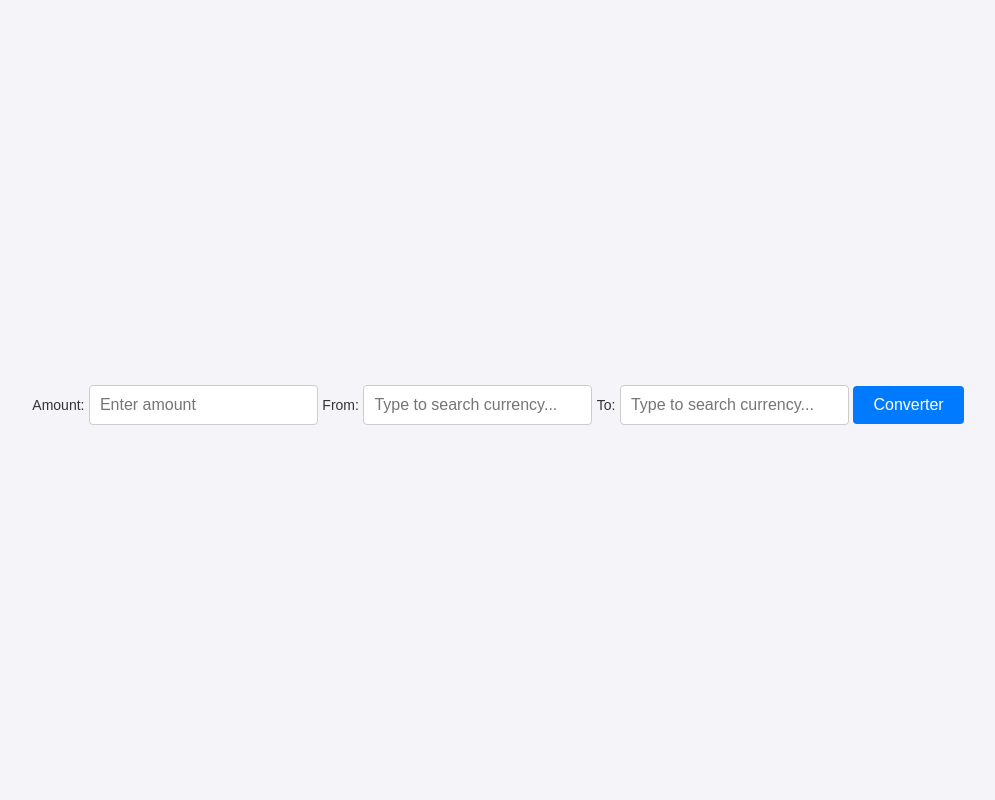
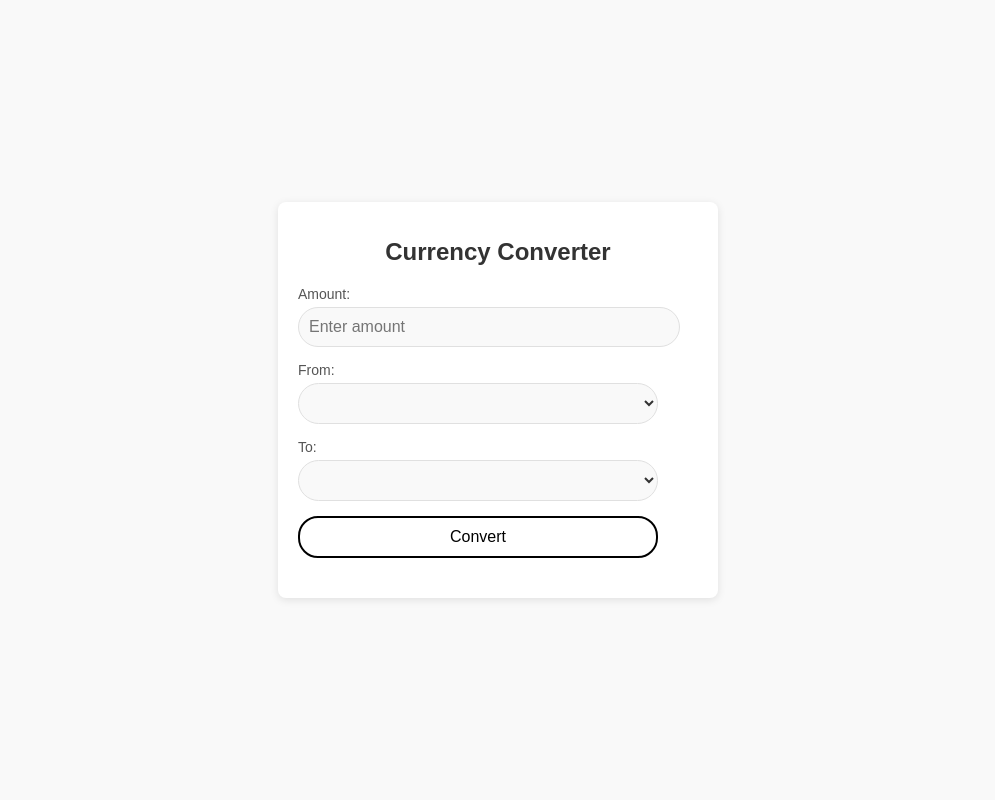
Before and after one commit to bsdjng/XChangePro, a PHP site: page /views/converter.html in a window 1280 px wide. Shown: the whole page, without its empty margins (142-1137 px from the left). Run offline with PHP 8.4, Linux system fonts and the light colour scheme; lists and menus that the app fills with data are empty.

Commit message:
Converter Met button die werkt
Alleen even kijken als we hem op de index plaatsen dat de layout ook goed erin psat.

```diff
--- a/assets/css/converter.css
+++ b/assets/css/converter.css
@@ -1,90 +1,107 @@
 body {
   font-family: Arial, sans-serif;
+  background-color: #f9f9f9;
+  margin: 0;
+  padding: 0;
+}
+
+.container {
   display: flex;
   justify-content: center;
   align-items: center;
-  height: 100vh;
-  margin: 0;
-  background-color: #f4f4f9;
+  min-height: 100vh;
 }
 
-.input-container {
-  width: 300px;
-  display: flex;
-  flex-direction: column;
-  gap: 10px;
+.card {
   background: #ffffff;
   padding: 20px;
   border-radius: 8px;
-  box-shadow: 0 4px 6px rgba(0, 0, 0, 0.1);
-  position: relative; /* Voor relatieve positionering van de dropdowns */
+  box-shadow: 0 2px 8px rgba(0, 0, 0, 0.1);
+  max-width: 400px;
+  width: 100%;
+}
+
+h1 {
+  font-size: 24px;
+  margin-bottom: 20px;
+  color: #333333;
+  text-align: center;
 }
 
 label {
   font-size: 14px;
-  color: #333;
+  color: #555555;
+  margin-bottom: 5px;
+  display: block;
 }
 
-input {
+input,
+select {
+  width: 90%;
+  padding: 10px;
+  border: 1px solid #e0e0e0;
+  border-radius: 4px;
+  font-size: 16px;
+  color: #333333;
+  margin-bottom: 15px;
+  background: #f9f9f9;
+  border-radius: 50px;
+}
+
+input:focus,
+select:focus {
+  border-color: #007bff;
+  box-shadow: 0 0 4px rgba(74, 144, 226, 0.5);
+  outline: none;
+}
+
+button {
+  width: 90%;
   padding: 10px;
   font-size: 16px;
-  border: 1px solid #ccc;
-  border-radius: 4px;
-  outline: none;
-  transition: border-color 0.3s;
+  color: black;
+  background: transparent;
+  border: 2px solid black;
+  border-radius: 20px;
+  cursor: pointer;
+  transition: all 0.5s ease;
 }
 
-input:focus {
+button:hover {
+  color: #ffffff;
+  background: #007bff;
   border-color: #007bff;
-  box-shadow: 0 0 4px rgba(0, 123, 255, 0.25);
 }
 
-/* Dropdown styling */
-.dropdown {
-  margin: 0;
-  padding: 0;
-  list-style-type: none;
-  background: #ffffff;
-  border: 1px solid #ccc;
-  border-radius: 4px;
-  box-shadow: 0 4px 6px rgba(0, 0, 0, 0.1);
-  max-height: 150px;
-  overflow-y: auto;
-  position: absolute;
-  top: calc(100% + 5px);
-  left: 0;
-  width: 100%;
-  z-index: 1000;
+
+
+
+
+
+
+
+#result {
+  margin-top: 20px;
+  font-size: 18px;
+  color: #333333;
+  text-align: center;
 }
 
-.dropdown li {
-  padding: 10px;
-  cursor: pointer;
+@media (max-width: 768px) {
+  .card {
+    padding: 15px;
+  }
+
+  h1 {
+    font-size: 20px;
+  }
+
+  input,
+  select {
     font-size: 14px;
   }
 
-.dropdown li:hover {
-  background: #007bff;
-  color: #ffffff;
+  button {
+    font-size: 14px;
   }
-
-.hidden {
-  display: none;
 }
-
-/* Knop styling */
-button {
-  padding: 10px 20px;
-  font-size: 16px;
-  color: #ffffff;
-  background-color: #007bff;
-  border: none;
-  border-radius: 4px;
-  cursor: pointer;
-  margin-top: 10px;
-  transition: background-color 0.3s;
-}
-
-button:hover {
-  background-color: #0056b3;
-}
--- a/assets/js/converter.js
+++ b/assets/js/converter.js
@@ -1,64 +1,50 @@
-// Lijst met valuta
-const currencies = [
-  "USD - US Dollar",
-  "EUR - Euro",
-  "GBP - British Pound",
-  "JPY - Japanese Yen",
-  "AUD - Australian Dollar",
-  "CAD - Canadian Dollar",
-  "CHF - Swiss Franc",
-  "CNY - Chinese Yuan",
-  "SEK - Swedish Krona",
-  "NZD - New Zealand Dollar",
-];
+const apiKey = "14882d9d208907f2742b5895"; // Jouw API-sleutel
+const apiUrl = `https://v6.exchangerate-api.com/v6/${apiKey}/latest/USD`; // API URL met jouw sleutel
+let rates = {};
 
-// Dynamisch filteren en tonen voor een invoerveld en lijst
-function setupDropdown(inputId, dropdownId) {
-  const inputElement = document.getElementById(inputId);
-  const dropdownElement = document.getElementById(dropdownId);
+// Haal wisselkoersen op bij het laden van de pagina
+document.addEventListener("DOMContentLoaded", async () => {
+  try {
+    const response = await fetch(apiUrl);
+    const data = await response.json();
 
-  inputElement.addEventListener("input", () => {
-    const query = inputElement.value.toLowerCase();
+    if (data.result === "success") {
+      rates = data.conversion_rates;
 
-    // Filter de valuta op basis van de invoer
-    const filteredCurrencies = currencies.filter((currency) =>
-      currency.toLowerCase().includes(query)
-    );
+      // Vul de dropdowns met valutacodes
+      const fromSelect = document.getElementById("from");
+      const toSelect = document.getElementById("to");
 
-    // Verwijder bestaande items
-    dropdownElement.innerHTML = "";
+      for (const currency in rates) {
+        fromSelect.innerHTML += `<option value="${currency}">${currency}</option>`;
+        toSelect.innerHTML += `<option value="${currency}">${currency}</option>`;
+      }
+    } else {
+      console.error("Error fetching rates:", data.error_type);
+      alert("Er is een fout opgetreden bij het ophalen van wisselkoersen.");
+    }
+  } catch (error) {
+    console.error("Error fetching rates:", error);
+    alert("Er is een fout opgetreden bij het verbinden met de API.");
+  }
+});
 
-    // Toon gefilterde valuta in de lijst
-    if (filteredCurrencies.length > 0) {
-      dropdownElement.classList.remove("hidden");
-      filteredCurrencies.forEach((currency) => {
-        const li = document.createElement("li");
-        li.textContent = currency;
+// Converteer valuta
+function convertCurrency() {
+  const amount = parseFloat(document.getElementById("amount").value);
+  const fromCurrency = document.getElementById("from").value;
+  const toCurrency = document.getElementById("to").value;
+  const resultElement = document.getElementById("result");
 
-        // Voeg een klikgebeurtenis toe aan elk item
-        li.addEventListener("click", () => {
-          inputElement.value = currency;
-          dropdownElement.classList.add("hidden");
-        });
+  if (isNaN(amount) || amount <= 0) {
+    resultElement.textContent = "Voer een geldig bedrag in.";
+    return;
+  }
 
-        dropdownElement.appendChild(li);
-      });
-    } else {
-      dropdownElement.classList.add("hidden");
-    }
-  });
-
-  // Verberg de lijst wanneer je buiten klikt
-  document.addEventListener("click", (e) => {
-    if (
-      !inputElement.contains(e.target) &&
-      !dropdownElement.contains(e.target)
-    ) {
-      dropdownElement.classList.add("hidden");
-    }
-  });
+  if (rates[fromCurrency] && rates[toCurrency]) {
+    const convertedAmount = (amount / rates[fromCurrency]) * rates[toCurrency];
+    resultElement.textContent = `${amount} ${fromCurrency} = ${convertedAmount.toFixed(2)} ${toCurrency}`;
+  } else {
+    resultElement.textContent = "Kon de wisselkoers niet ophalen.";
+  }
 }
-
-// Setup voor beide velden
-setupDropdown("from", "from-list");
-setupDropdown("to", "to-list");
--- a/views/converter.html
+++ b/views/converter.html
@@ -3,32 +3,40 @@
   <head>
     <meta charset="UTF-8" />
     <meta name="viewport" content="width=device-width, initial-scale=1.0" />
-    <title>Currency Converter</title>
+    <title>Documen</title>
+    <link
+      href="https://fonts.googleapis.com/css2?family=Poppins:wght@400;600;700&display=swap"
+      rel="stylesheet"
+    />
+    <script src="/assets/js/converter.js"></script>
     <link rel="stylesheet" href="/assets/css/converter.css" />
   </head>
   <body>
-    <div class="converter-container">
-      <label for="amount">Amount:</label>
-      <input
-        type="number"
-        id="amount"
-        placeholder="Enter amount"
-        step="0.01"
-        min="0"
-      />
-
-      <label for="from">From:</label>
-      <input type="text" id="from" placeholder="Type to search currency..." />
-      <ul id="from-list" class="dropdown hidden"></ul>
-
-      <label for="to">To:</label>
-      <input type="text" id="to" placeholder="Type to search currency..." />
-      <ul id="to-list" class="dropdown hidden"></ul>
-
-      <!-- Knop -->
-      <button id="convert-button">Converter</button>
+    <div class="container mt-5">
+      <div id="currency-converter" class="card p-4">
+        <h1 class="text-center">Currency Converter</h1>
+        <div class="mb-3">
+          <label for="amount" class="form-label">Amount:</label>
+          <input
+            type="number"
+            id="amount"
+            class="form-control"
+            placeholder="Enter amount"
+          />
+        </div>
+        <div class="mb-3">
+          <label for="from" class="form-label">From:</label>
+          <select id="from" class="form-select"></select>
+        </div>
+        <div class="mb-3">
+          <label for="to" class="form-label">To:</label>
+          <select id="to" class="form-select"></select>
+        </div>
+        <button onclick="convertCurrency()" class="btn btn-primary w-100">
+          Convert
+        </button>
+        <h2 id="result" class="text-center mt-4"></h2>
+      </div>
     </div>
-
-    <script src="/assets/js/converter.js"></script>
   </body>
 </html>
```
Lines whose indentation alone changed are shown as unchanged.
